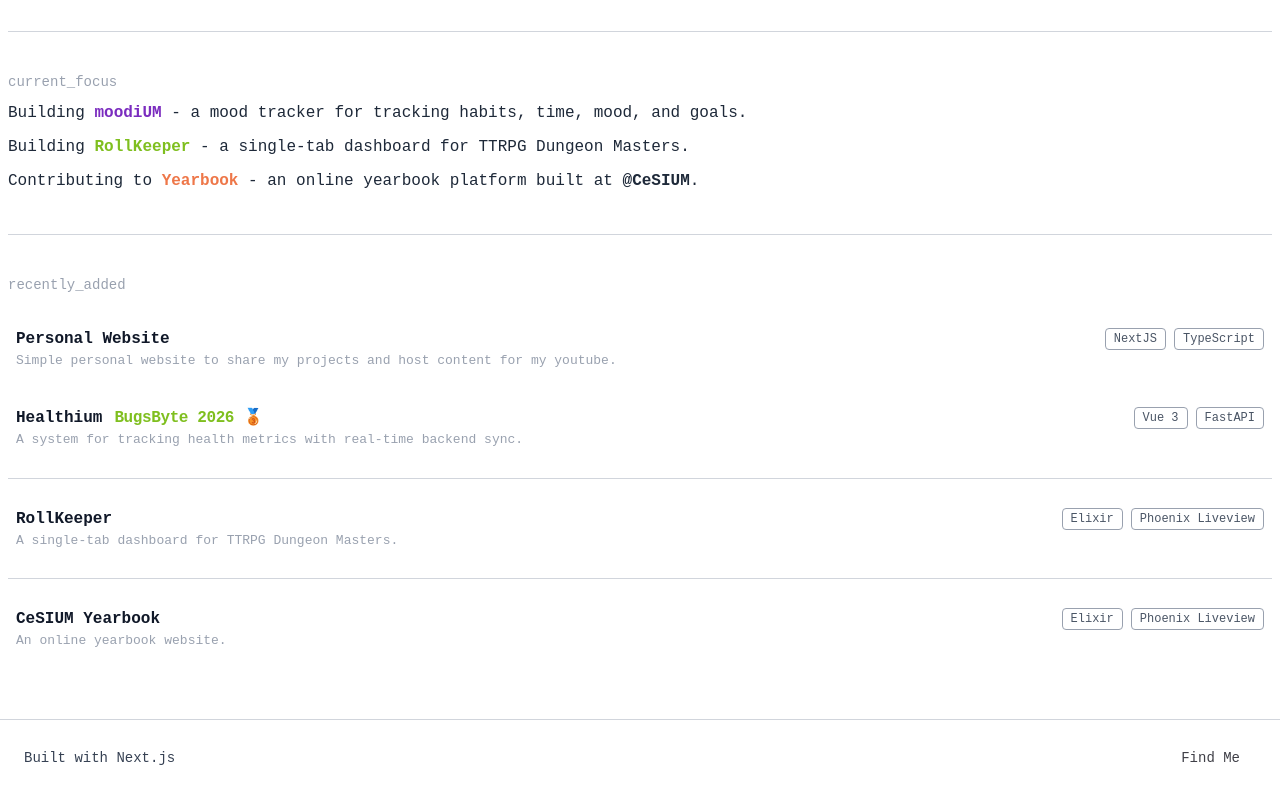
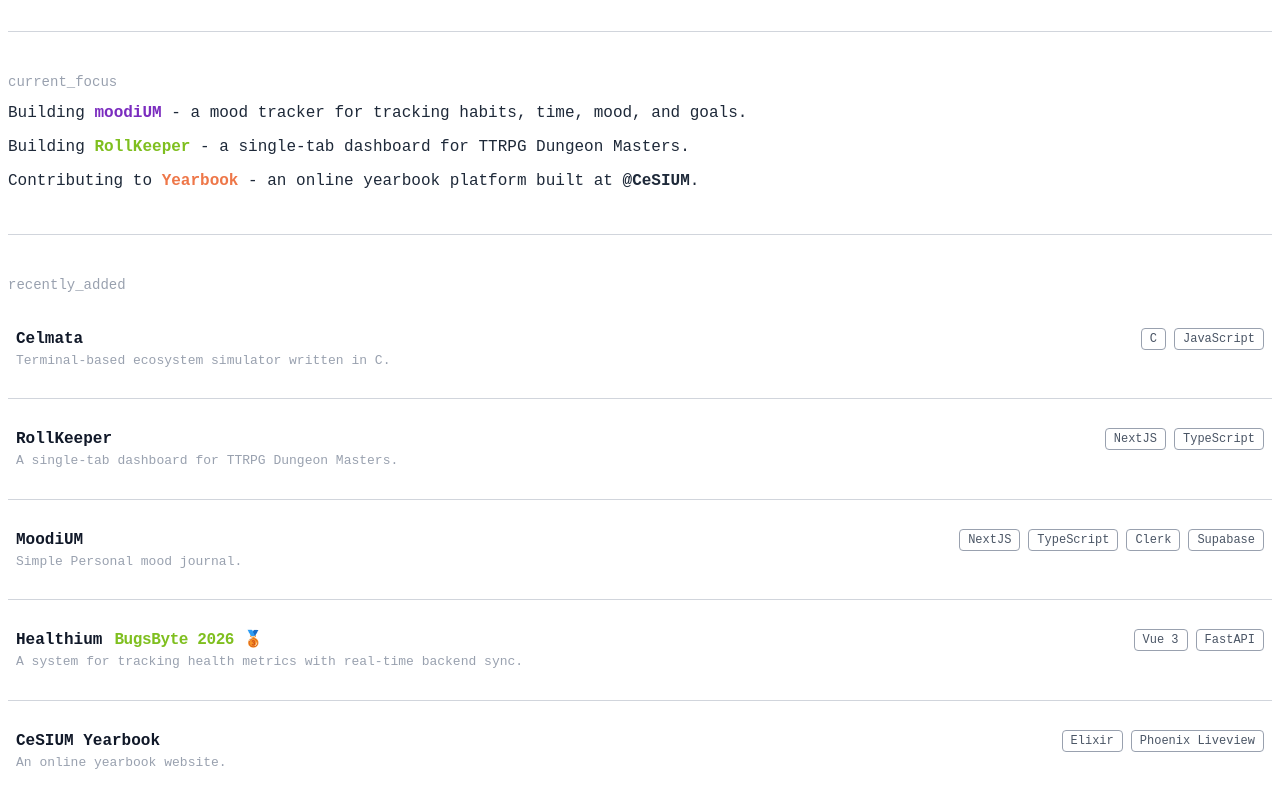
Before and after one commit to EdroCode/EdroCodeWebsite, a Next.js app: page / in a window 1280 px wide. Shown: the part 499-1296 px from the top of the page. Built offline with nearby package versions, Linux system fonts and the light colour scheme; a web font is replaced by a local one.

Commit message:
feat: changed rlk stack and added new projects

```diff
--- a/app/home/page.tsx
+++ b/app/home/page.tsx
@@ -92,25 +92,34 @@
         <p className="text-sm text-gray-400 font-mono mb-6">recently_added</p>
         <ul className="space-y-5">
           <ProjectLink
-            href="https://github.com/EdroCode/EdroCodeWebsite"
-            title="Personal Website"
+            href="https://github.com/EdroCode/Celmata"
+            title="Celmata"
             award=""
+            tags={["C", "JavaScript"]}
+            description="Terminal-based ecosystem simulator written in C."
+          />
+          <hr className="border-gray-300" />
+          <ProjectLink
+            href="https://github.com/edrocode/rollkeeper"
+            title="RollKeeper"
             tags={["NextJS", "TypeScript"]}
-            description="Simple personal website to share my projects and host content for my youtube."
+            description="A single-tab dashboard for TTRPG Dungeon Masters."
           />
+          <hr className="border-gray-300" />
+          <ProjectLink
+            href="https://github.com/EdroCode/Moodium"
+            title="MoodiUM"
+            award=""
+            tags={["NextJS", "TypeScript", "Clerk", "Supabase"]}
+            description="Simple Personal mood journal."
+          />
+          <hr className="border-gray-300" />
           <ProjectLink
             href="https://github.com/TomasLFerreira/healthium"
             title="Healthium"
             award="BugsByte 2026 🥉"
             tags={["Vue 3", "FastAPI"]}
             description="A system for tracking health metrics with real-time backend sync."
-          />
-          <hr className="border-gray-300" />
-          <ProjectLink
-            href="https://github.com/edrocode/rollkeeper"
-            title="RollKeeper"
-            tags={["Elixir", "Phoenix Liveview"]}
-            description="A single-tab dashboard for TTRPG Dungeon Masters."
           />
           <hr className="border-gray-300" />
           <ProjectLink
--- a/app/projects/page.tsx
+++ b/app/projects/page.tsx
@@ -12,20 +12,20 @@
     href: "https://github.com/EdroCode",
   },
   {
-    title: "Moodium",
-    tags: ["Next.js", "Typescript"],
-    status: "In active development",
-    description:
-      "An web app that alows users to track habits, time, mood, goals and see insights of their life. ",
-    href: "https://github.com/EdroCode/rollkeeper",
-  },
-  {
     title: "RollKeeper",
-    tags: ["Elixir", "Phoenix LiveView"],
+    tags: ["NextJS", "Typescript"],
     status: "In active development",
     description:
       "A single-tab dashboard for TTRPG Dungeon Masters. Tracks initiative, HP, conditions, and notes in real time - no more juggling five browser tabs mid-session.",
     href: "https://github.com/EdroCode/rollkeeper",
+  },
+  {
+    title: "Moodium",
+    tags: ["Next.js", "Typescript"],
+    status: "Paused",
+    description:
+      "An web app that alows users to track habits, time, mood, goals and see insights of their life. ",
+    href: "https://github.com/EdroCode/moodium",
   },
   {
     title: "CeSIUM Yearbook",
@@ -33,6 +33,14 @@
     description:
       "Online yearbook platform for UMinho's CS student centre. Open source contribution with PRs and feature work on a production app used by hundreds of students.",
     href: "https://github.com/cesium/yearbook",
+  },
+  {
+    title: "Celmata",
+    tags: ["C", "Javascript"],
+    status: "In active development",
+    description:
+      "Terminal-based ecosystem simulator written in C, inspired by cellular automata and artificial life research.",
+    href: "https://github.com/EdroCode/Celmata",
   },
   {
     title: "HeroLab",
--- a/next.config.ts
+++ b/next.config.ts
@@ -1,4 +1,3 @@
-
 const nextConfig = {
   images: {
     remotePatterns: [
```
Also changed, not shown: app/about/page.tsx (+6 -6 lines).
